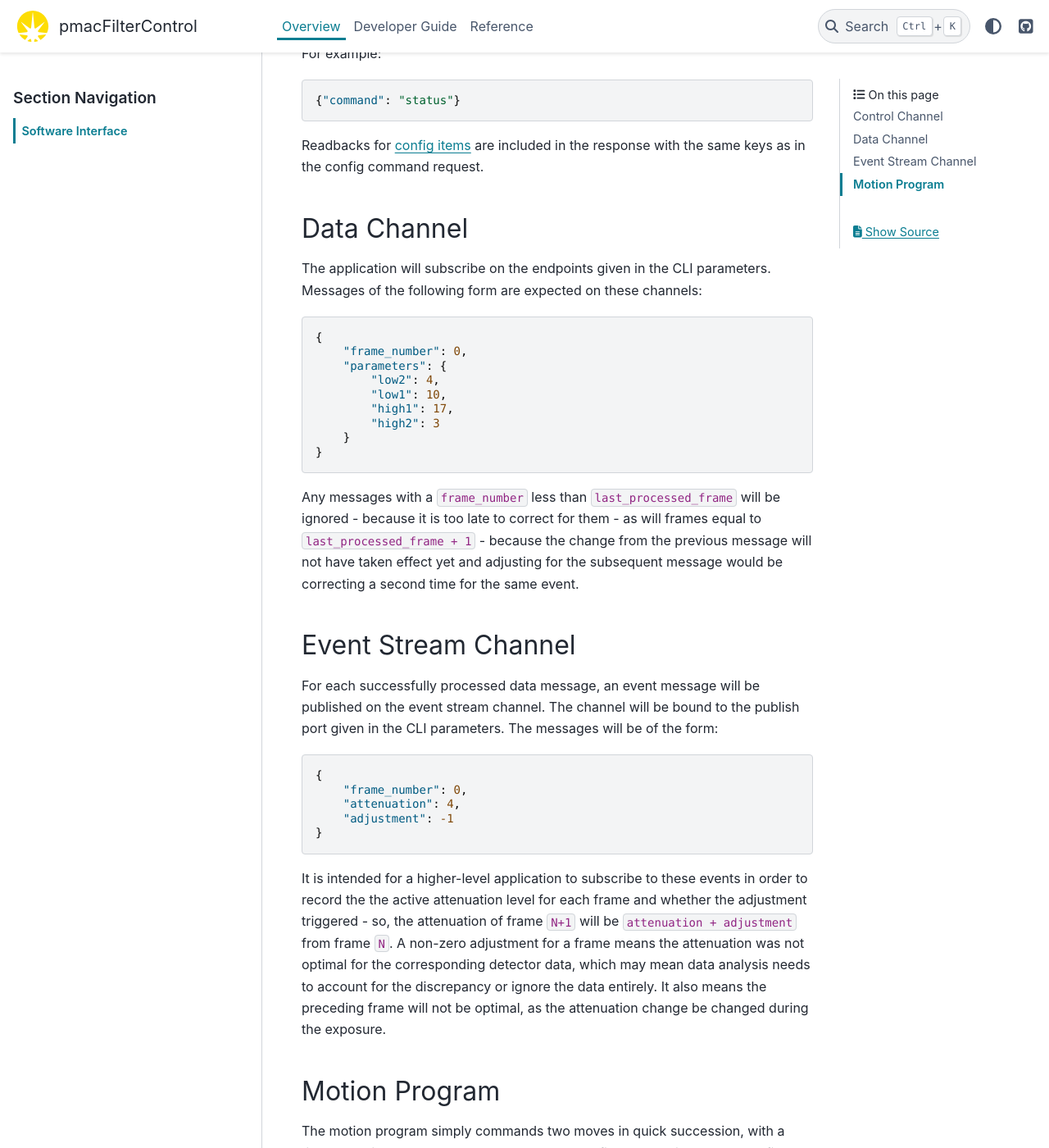
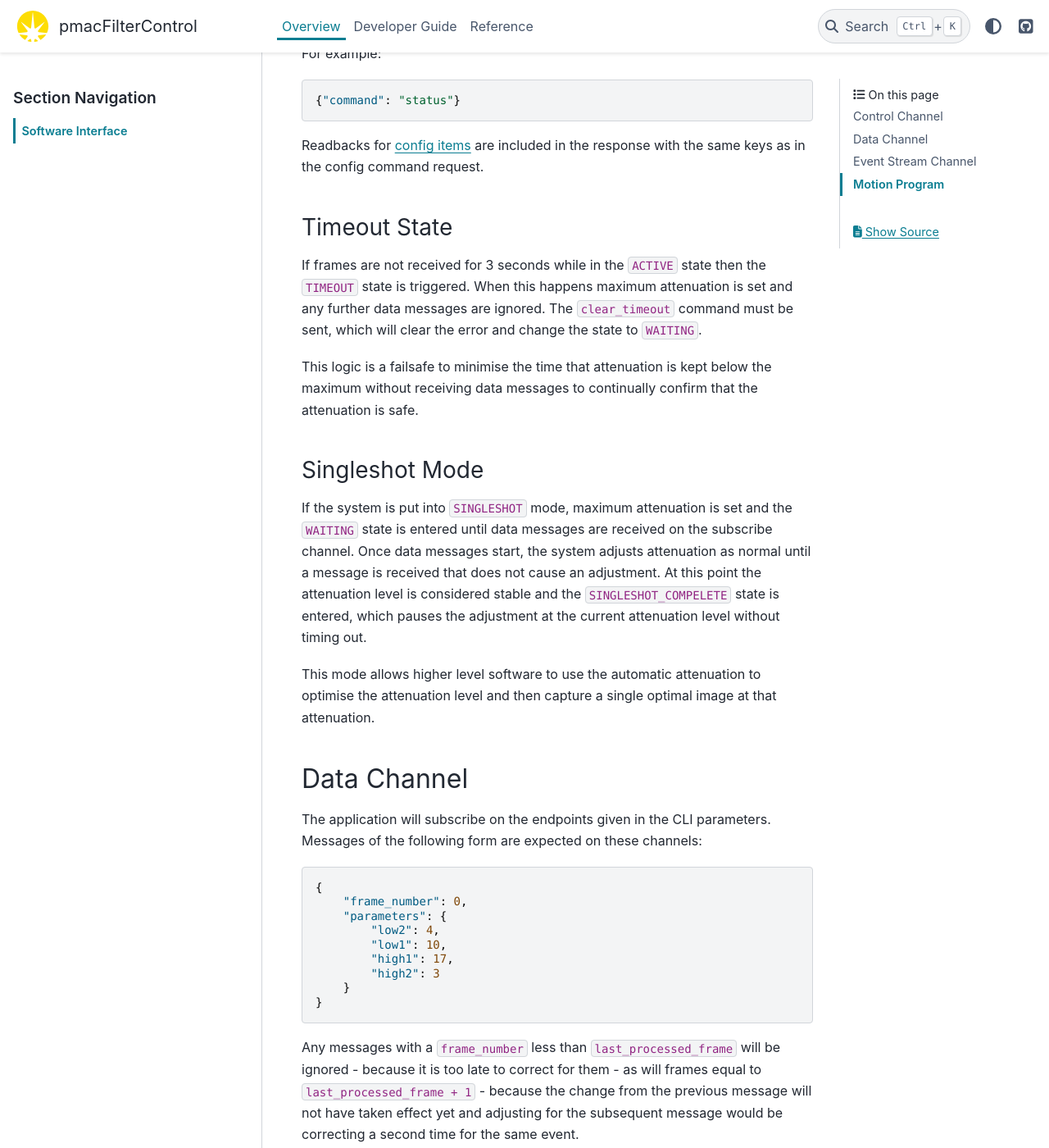
Before and after one commit to DiamondLightSource/pmacFilterControl, a Sphinx documentation site: the page built from docs/explanations/interface.md, in a window 1280 px wide and 1400 px high, scrolled down 2275 px. Shown: the whole window at 82% size. Built offline with Sphinx 7.4.7 and the PyData theme 0.15.4, drawn with Linux system fonts in a browser that asks for light colours.

Commit message:
Add timeout and singleshot explanations

```diff
--- a/docs/explanations/interface.md
+++ b/docs/explanations/interface.md
@@ -70,6 +70,28 @@ For example:
 Readbacks for [config items](#config) are included in the response with the same keys as
 in the config command request.
 
+### Timeout State
+
+If frames are not received for 3 seconds while in the `ACTIVE` state then the `TIMEOUT`
+state is triggered. When this happens maximum attenuation is set and any further data
+messages are ignored. The `clear_timeout` command must be sent, which will clear the
+error and change the state to `WAITING`.
+
+This logic is a failsafe to minimise the time that attenuation is kept below the maximum
+without receiving data messages to continually confirm that the attenuation is safe.
+
+### Singleshot Mode
+
+If the system is put into `SINGLESHOT` mode, maximum attenuation is set and the
+`WAITING` state is entered until data messages are received on the subscribe channel.
+Once data messages start, the system adjusts attenuation as normal until a message is
+received that does not cause an adjustment. At this point the attenuation level is
+considered stable and the `SINGLESHOT_COMPELETE` state is entered, which pauses the
+adjustment at the current attenuation level without timing out.
+
+This mode allows higher level software to use the automatic attenuation to optimise the
+attenuation level and then capture a single optimal image at that attenuation.
+
 ## Data Channel
 
 The application will subscribe on the endpoints given in the CLI parameters. Messages of
```
